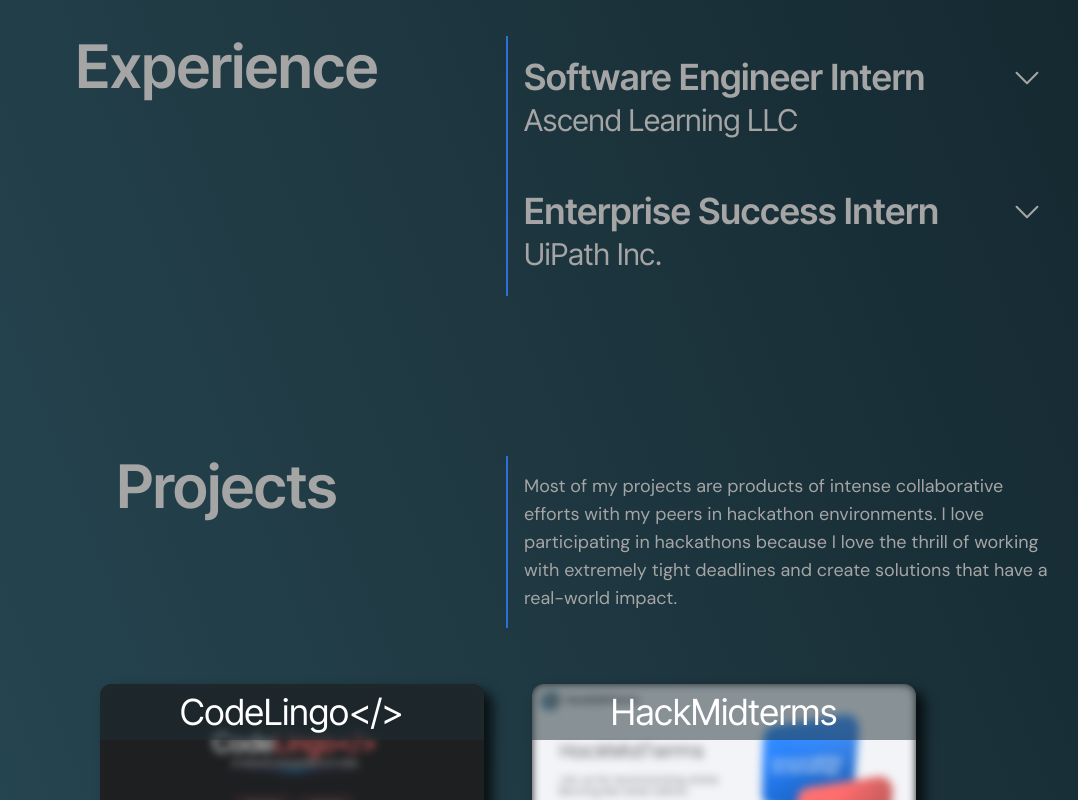
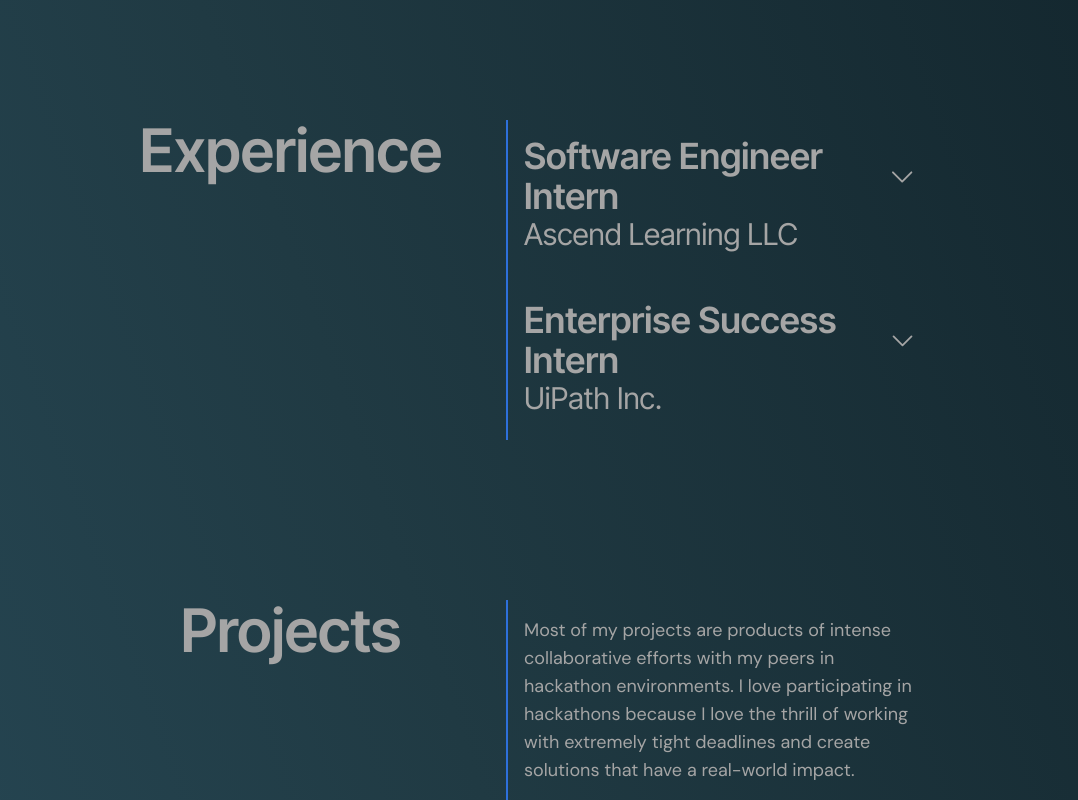
Before and after one commit to an-siuu-man/portfolio, a Next.js app in the folder portfolio/: page / in a window 1280 px wide. Shown: the part 920-1720 px from the top of the page, without its empty margins (132-1210 px from the left). Built offline with nearby package versions, Linux system fonts and the light colour scheme.

Commit message:
minor ui changes

```diff
--- a/portfolio/src/app/components/Project.js
+++ b/portfolio/src/app/components/Project.js
@@ -29,7 +29,7 @@ export default function Project(props) {
           alt={props.title}
           height={300}
         />
-        <h1 className="project-title py-2 absolute top-[0%] rounded-tr-xl rounded-tl-xl w-full text-center font-inter  text-white text-4xl">
+        <h1 className="project-title py-2 absolute top-[0%] rounded-tr-xl rounded-tl-xl w-full text-center font-inter font-semibold text-white text-4xl">
           {props.title}
         </h1>
       </div>
--- a/portfolio/src/app/globals.css
+++ b/portfolio/src/app/globals.css
@@ -22,6 +22,7 @@ html {
 body {
   color: #a5a5a5;
   background: linear-gradient(to bottom left, #0f2027, #203a43, #2c5364);
+
   /* background-image: url('/background.jpg');
   background-size:cover;
   background-position: center;
--- a/portfolio/src/app/page.js
+++ b/portfolio/src/app/page.js
@@ -13,14 +13,17 @@ export default function Home() {
 
 
   return (
-    <div className="flex flex-col w-full">
+    <div className="flex flex-col items-center ">
+      <Navbar />
+      <div className="w-[80%]">
       {/* <div style={backgroundImage}></div> */}
 
-      <Navbar />
-      <About />
-      <Experience />
-      <Projects />
-      <Skills />
+
+        <About />
+        <Experience />
+        <Projects />
+        <Skills />
+      </div>
     </div>
   );
 }
```
Also changed, not shown: portfolio/src/app/components/Contact.js (added).
